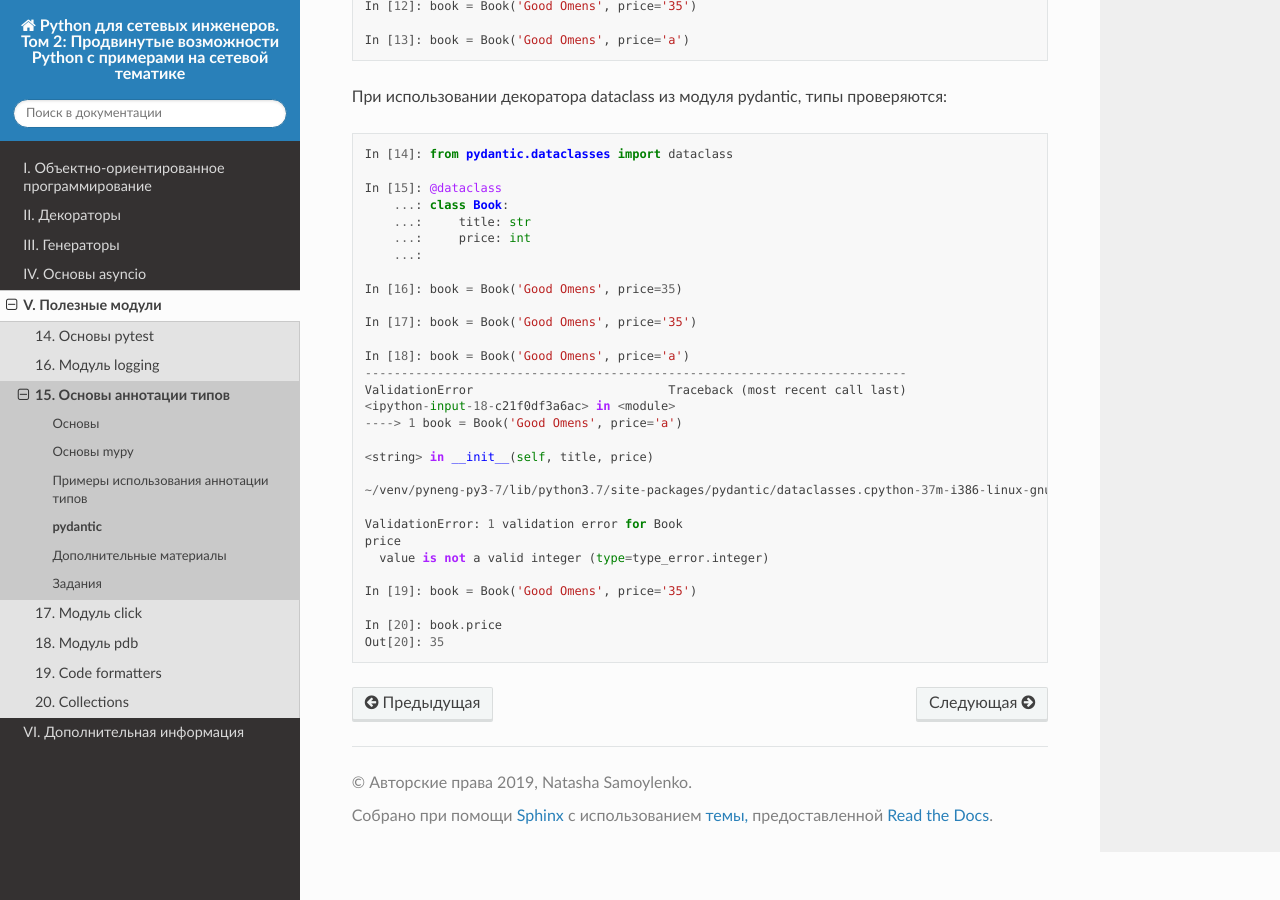
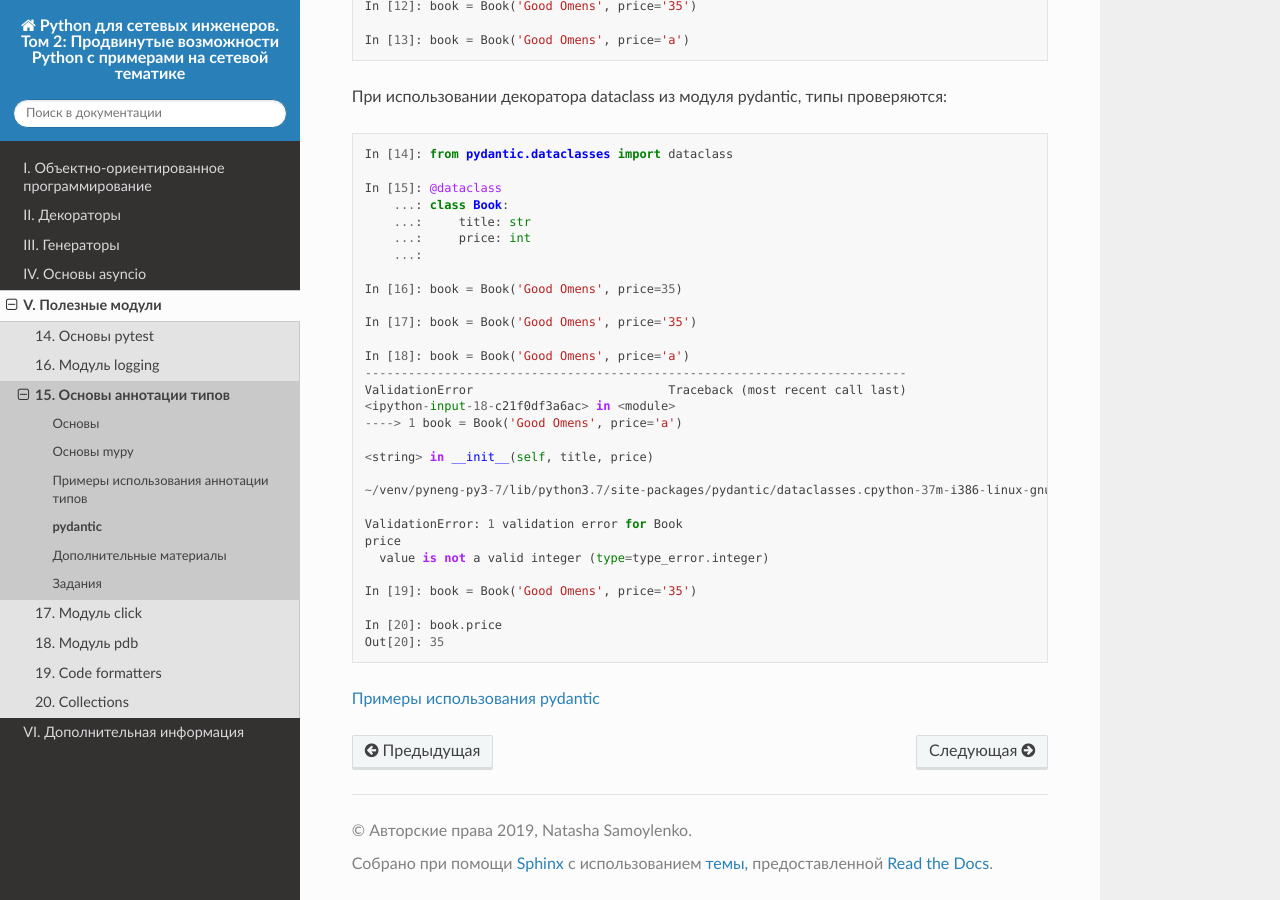
Before and after one commit to natenka/advpyneng-book, a Sphinx documentation site: the page built from docs/source/book/16_type_annotations/pydantic.rst, in a window 1280 px wide and 900 px high, scrolled down 568 px. Built offline with Sphinx 7.4.7 and the Read the Docs theme 2.0.0, drawn with Linux system fonts in a browser that asks for light colours; pages that are not in the unit, such as notebooks, are missing from menus.

Commit message:
16_type_annotations draft

```diff
--- a/docs/source/book/16_type_annotations/pydantic.rst
+++ b/docs/source/book/16_type_annotations/pydantic.rst
@@ -60,3 +60,6 @@ pydantic использует аннотацию типов для провер
 
     In [20]: book.price
     Out[20]: 35
+
+
+`Примеры использования pydantic <https://github.com/samuelcolvin/pydantic/tree/master/docs/examples>`__
```
